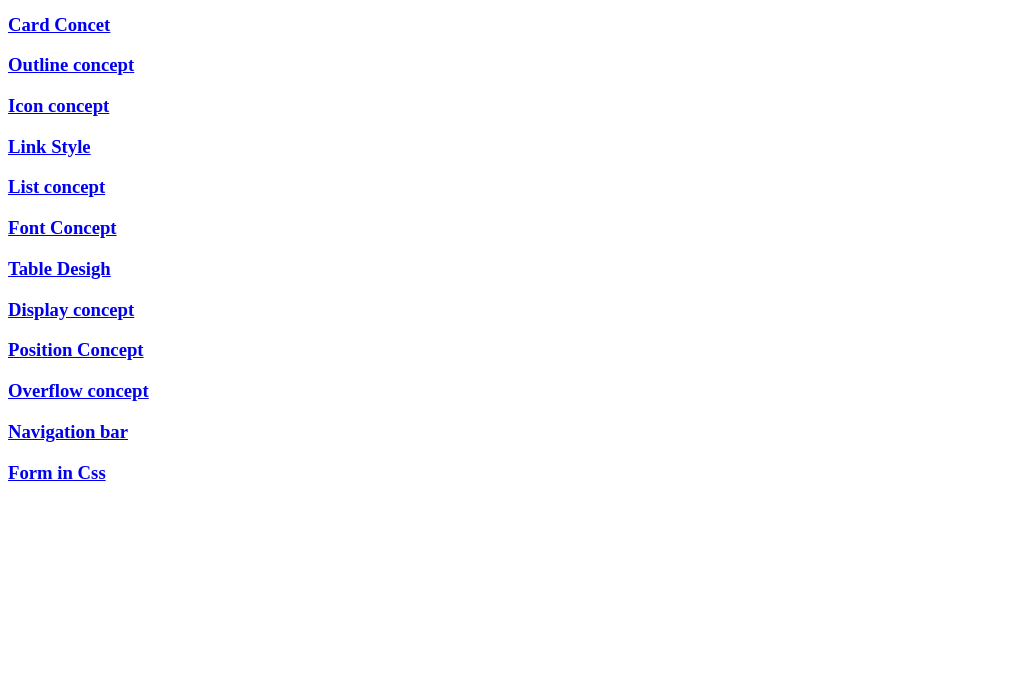
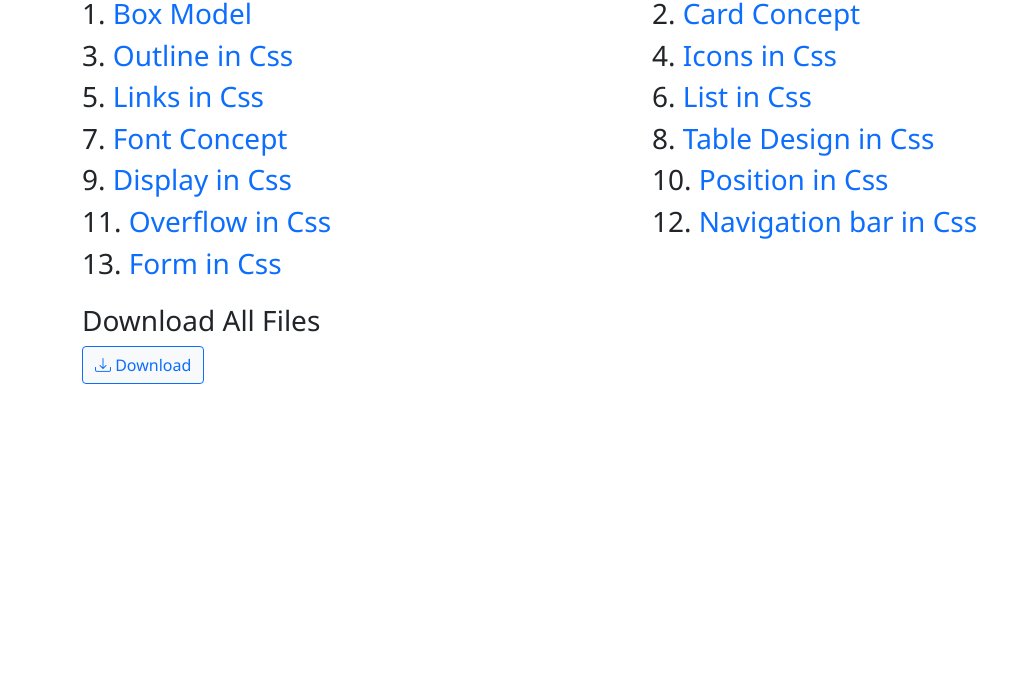
Before and after one commit to RajeshVeeramuthu/Css3-Demo-Codes, a plain HTML site: page index.html in a window 1280 px wide. Shown: the part 107-800 px from the top of the page, without its empty margins (0-1031 px from the left). Drawn offline with nearby package versions, Linux system fonts and the light colour scheme.

Commit message:
Update index.html

```diff
--- a/index.html
+++ b/index.html
@@ -3,22 +3,88 @@
 <head>
     <meta charset="UTF-8">
     <meta name="viewport" content="width=device-width, initial-scale=1.0">
-    <title>Css3 Examples</title>
+    <title>CSS3 Sample Codes</title>
+    <link href="https://cdn.jsdelivr.net/npm/bootstrap@5.0.2/dist/css/bootstrap.min.css" rel="stylesheet" integrity="sha384-EVSTQN3/azprG1Anm3QDgpJLIm9Nao0Yz1ztcQTwFspd3yD65VohhpuuCOmLASjC" crossorigin="anonymous">
+    <link rel="stylesheet" href="https://cdn.jsdelivr.net/npm/bootstrap-icons@1.11.3/font/bootstrap-icons.min.css">
+    <style>
+        body{
+            font-family: 'Segoe UI', Tahoma, Geneva, Verdana, sans-serif;
+        }
+        a{
+            text-decoration: none;
+        }
+        a:hover{
+            color:#42f142;
+        }
+        a:active{
+            color:red;
+        }
+        .btn-primary {
+            background-color: #007bff;
+            border-color: #007bff;
+        }
+        .btn-primary:hover {
+            background-color: #0056b3;
+            border-color: #004085;
+        }
+    </style>
 </head>
 <body>
-    <h1>Css3 Example Codes</h1>
-    <h3><a href="1box.html">Box model</a></h3>
-    <h3> <a href="2card.html">Card Concet</a> </h3>
-    <h3> <a href="3outline.html">Outline concept</a> </h3>
-    <h3> <a href="4icons.html">Icon concept</a> </h3>
-    <h3> <a href="5Link_Css_Style.html">Link Style</a> </h3>
-    <h3> <a href="6list_style_css.html">List concept</a> </h3>
-    <h3> <a href="7font.html">Font Concept</a> </h3>
-    <h3> <a href="8table_design.html">Table Desigh</a> </h3>
-    <h3> <a href="9display.html">Display concept</a></h3>
-    <h3> <a href="10position.html">Position Concept</a> </h3>
-    <h3> <a href="11overflow.html">Overflow concept</a> </h3>
-    <h3> <a href="12Navigaiton.html">Navigation bar</a> </h3>
-    <h3> <a href="Form.html">Form in Css</a> </h3>
+    <div class="container mt-5">
+        <h1>CSS3 Example Codes</h1>
+        <div class="row ">
+            <div class="col-md-6">
+                <h3>1. <a href="1_box.html" target="_blank">Box Model</a></h3>
+            </div>
+            <div class="col-md-6">
+                <h3>2. <a href="2_card.html" target="_blank" >Card Concept</a></h3>
+            </div>
+              <div class="col-md-6">
+                <h3>3. <a href="3_outline.html" target="_blank" >Outline in Css</a></h3>
+            </div>
+              <div class="col-md-6">
+                <h3>4. <a href="4_icons.html" target="_blank" >Icons in Css</a></h3>
+            </div>
+              <div class="col-md-6">
+                <h3>5. <a href="5_Link_Css_Style.html" target="_blank" >Links in Css</a></h3>
+            </div>
+              <div class="col-md-6">
+                <h3>6. <a href="6_list_style_css.html" target="_blank" >List in Css</a></h3>
+            </div>
+              <div class="col-md-6">
+                <h3>7. <a href="7_font.html" target="_blank" >Font Concept</a></h3>
+            </div>
+              <div class="col-md-6">
+                <h3>8. <a href="8_table_design.html" target="_blank" >Table Design in Css</a></h3>
+            </div>
+              <div class="col-md-6">
+                <h3>9. <a href="9_display.html" target="_blank" >Display in Css</a></h3>
+            </div>
+              <div class="col-md-6">
+                <h3>10. <a href="10_position.html" target="_blank" >Position in Css</a></h3>
+            </div>
+              <div class="col-md-6">
+                <h3>11. <a href="11_overflow.html" target="_blank" >Overflow in Css</a></h3>
+            </div>
+              <div class="col-md-6">
+                <h3>12. <a href="12_Navigation.html" target="_blank" >Navigation bar in Css</a></h3>
+            </div>
+              <div class="col-md-6">
+                <h3>13. <a href="13_Form.html" target="_blank" >Form in Css</a></h3>
+            </div>
+        </div>
+    </div>
+    <div class="container mt-3">
+        <div class="row">
+            <div class="col-lg-12 col-md-12" >
+                <h3 >Download All Files </h3>
+                <a href="Sourse_code.zip" download class=" btn-outline-primary btn btn-light">
+                    <i class="bi bi-download"></i> Download
+                </a>
+            </div>
+        </div>
+    </div>
 </body>
+<script src="https://cdn.jsdelivr.net/npm/@popperjs/core@2.9.2/dist/umd/popper.min.js" integrity="sha384-IQsoLXl5PILFhosVNubq5LC7Qb9DXgDA9i+tQ8Zj3iwWAwPtgFTxbJ8NT4GN1R8p" crossorigin="anonymous"></script>
+<script src="https://cdn.jsdelivr.net/npm/bootstrap@5.0.2/dist/js/bootstrap.min.js" integrity="sha384-cVKIPhGWiC2Al4u+LWgxfKTRIcfu0JTxR+EQDz/bgldoEyl4H0zUF0QKbrJ0EcQF" crossorigin="anonymous"></script>
 </html>
```
